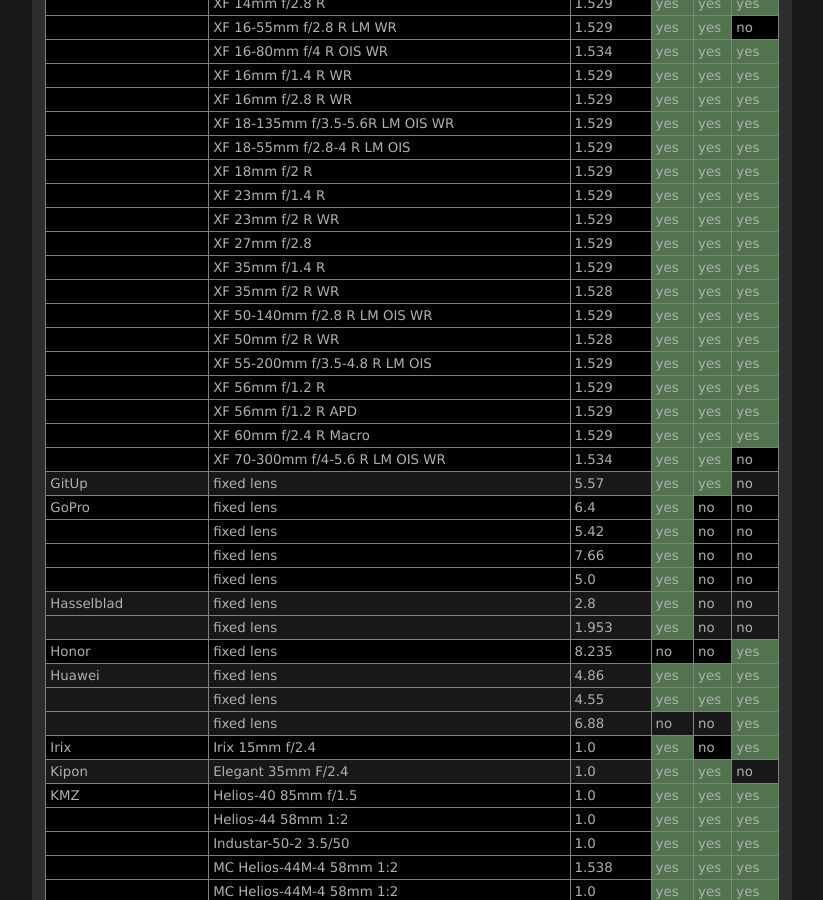
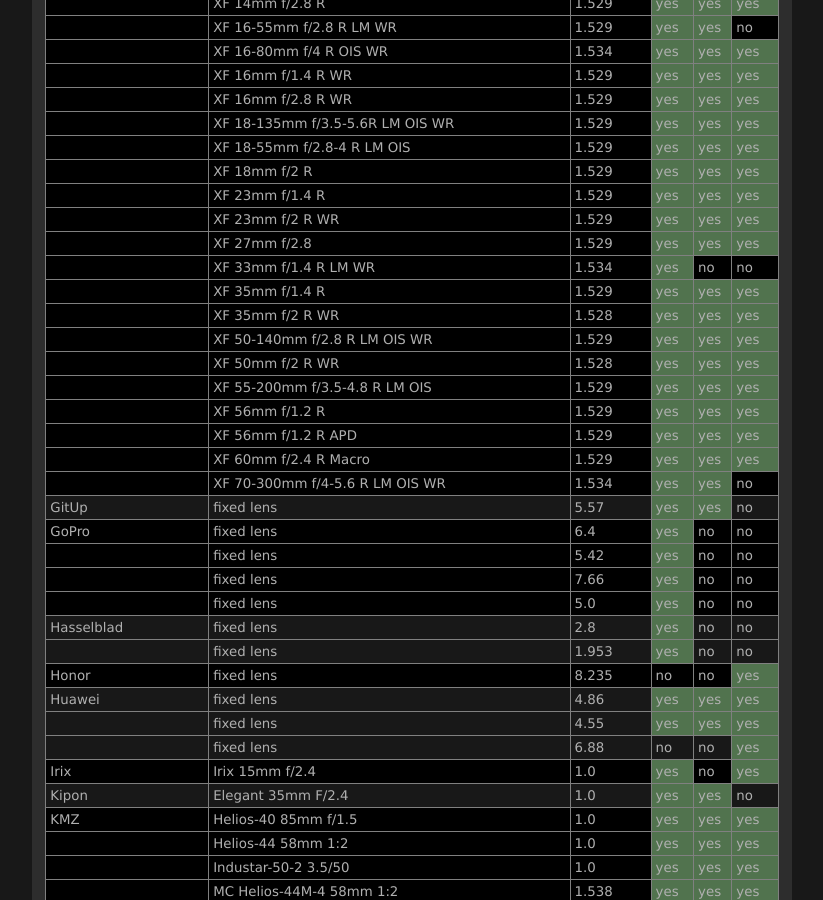
Before and after one commit to lensfun/lensfun.github.io, a Jekyll site: the page built from _posts/lenslist/2999-12-31-Lenslist-master.md, in a window 1280 px wide and 900 px high, scrolled down 7770 px. Shown: the whole window, without its empty margins (284-1107 px from the left). Built offline with Jekyll 4.4.1, drawn with Linux system fonts in a browser that asks for light colours.

Commit message:
Update master lens list from GitHub Actions

```diff
--- a/_posts/lenslist/2999-12-31-Lenslist-master.md
+++ b/_posts/lenslist/2999-12-31-Lenslist-master.md
@@ -322,6 +322,7 @@ This list was generated on 2022-12-13 from current Lensfun sources. Your Lensfun
 <tr class="lenslist-bg1"><td></td><td>XF 23mm f/1.4 R</td><td>1.529</td><td class="lenslist-highlight lenslist-check">yes</td><td class="lenslist-highlight lenslist-check">yes</td><td class="lenslist-highlight lenslist-check">yes</td></tr>
 <tr class="lenslist-bg1"><td></td><td>XF 23mm f/2 R WR</td><td>1.529</td><td class="lenslist-highlight lenslist-check">yes</td><td class="lenslist-highlight lenslist-check">yes</td><td class="lenslist-highlight lenslist-check">yes</td></tr>
 <tr class="lenslist-bg1"><td></td><td>XF 27mm f/2.8</td><td>1.529</td><td class="lenslist-highlight lenslist-check">yes</td><td class="lenslist-highlight lenslist-check">yes</td><td class="lenslist-highlight lenslist-check">yes</td></tr>
+<tr class="lenslist-bg1"><td></td><td>XF 33mm f/1.4 R LM WR</td><td>1.534</td><td class="lenslist-highlight lenslist-check">yes</td><td class="lenslist-check">no</td><td class="lenslist-check">no</td></tr>
 <tr class="lenslist-bg1"><td></td><td>XF 35mm f/1.4 R</td><td>1.529</td><td class="lenslist-highlight lenslist-check">yes</td><td class="lenslist-highlight lenslist-check">yes</td><td class="lenslist-highlight lenslist-check">yes</td></tr>
 <tr class="lenslist-bg1"><td></td><td>XF 35mm f/2 R WR</td><td>1.528</td><td class="lenslist-highlight lenslist-check">yes</td><td class="lenslist-highlight lenslist-check">yes</td><td class="lenslist-highlight lenslist-check">yes</td></tr>
 <tr class="lenslist-bg1"><td></td><td>XF 50-140mm f/2.8 R LM OIS WR</td><td>1.529</td><td class="lenslist-highlight lenslist-check">yes</td><td class="lenslist-highlight lenslist-check">yes</td><td class="lenslist-highlight lenslist-check">yes</td></tr>
```
